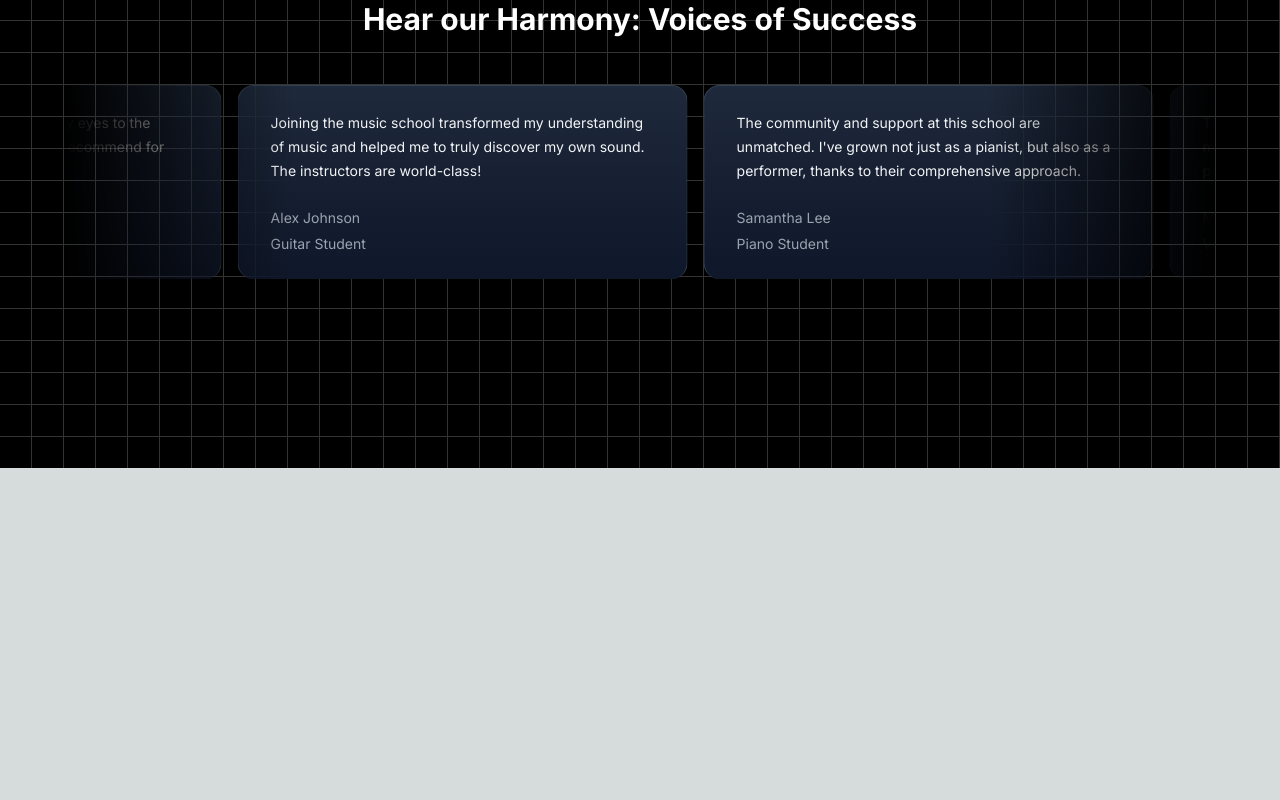
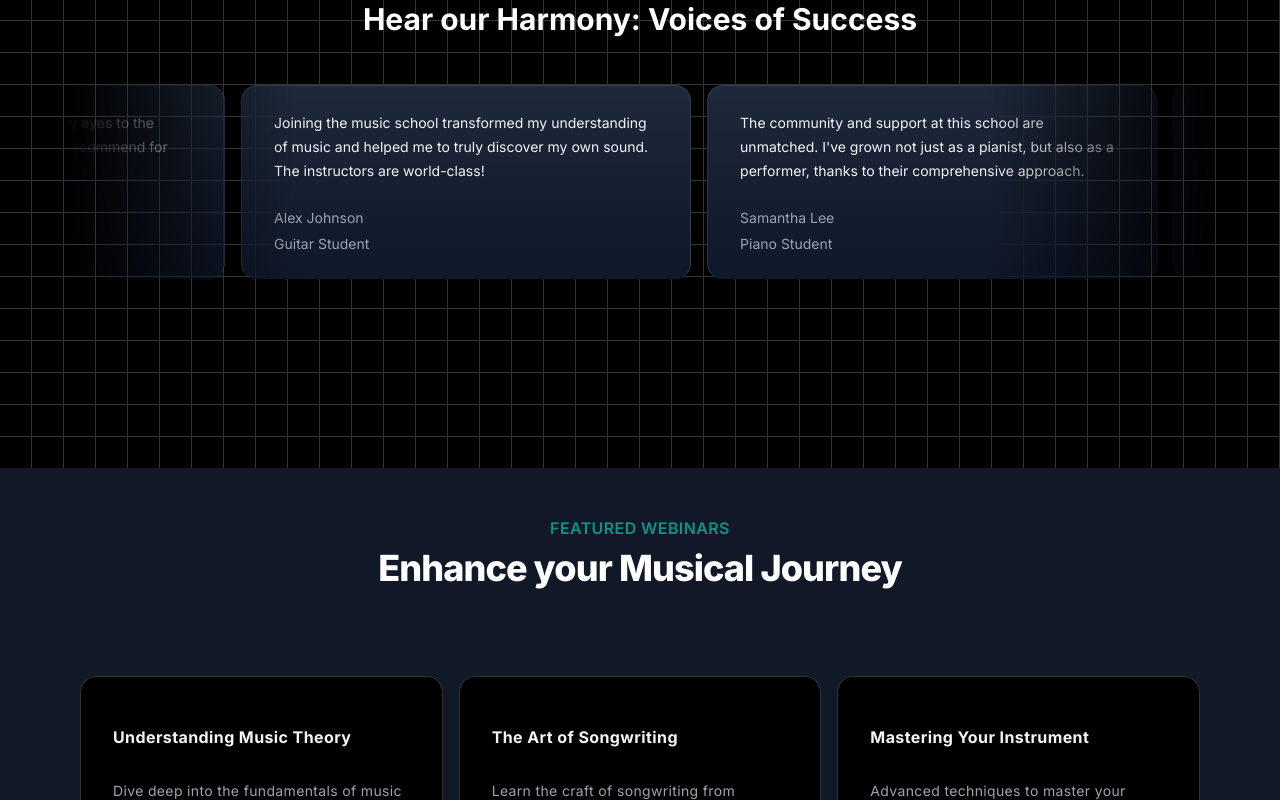
Before and after one commit to piyushagg123/next, a Next.js app: page / in a window 1280 px wide. Shown: the part 2000-2800 px from the top of the page. Before the commit the page ends 2468 px from the top, so only its background shows below. Built offline with nearby package versions, Linux system fonts and the light colour scheme.

Commit message:
upcoming webinars component completed

```diff
--- a/src/app/page.tsx
+++ b/src/app/page.tsx
@@ -3,6 +3,7 @@
 import FeaturedSection from "@/components/FeaturedSection";
 import WhyChooseUs from "@/components/WhyChooseUs";
 import MusicSchoolTestimonials from "@/components/TestimonialCards";
+import UpcomingWebinars from "@/components/UpcomingWebinars";
 
 export default function Home() {
   return (
@@ -11,6 +12,7 @@
       <FeaturedSection />
       <WhyChooseUs />
       <MusicSchoolTestimonials />
+      <UpcomingWebinars />
     </main>
   );
 }
--- /dev/null
+++ b/src/components/UpcomingWebinars.tsx
@@ -0,0 +1,85 @@
+"use client";
+import Link from "next/link";
+import React from "react";
+import { HoverEffect } from "./ui/card-hover-effect";
+
+function UpcomingWebinars() {
+  const featuredWebinars = [
+    {
+      title: "Understanding Music Theory",
+      description:
+        "Dive deep into the fundamentals of music theory and enhance your musical skills.",
+      slug: "understanding-music-theory",
+      isFeatured: true,
+    },
+    {
+      title: "The Art of Songwriting",
+      description:
+        "Learn the craft of songwriting from experienced musicians and songwriters.",
+      slug: "the-art-of-songwriting",
+      isFeatured: true,
+    },
+    {
+      title: "Mastering Your Instrument",
+      description:
+        "Advanced techniques to master your musical instrument of choice.",
+      slug: "mastering-your-instrument",
+      isFeatured: true,
+    },
+    {
+      title: "Music Production Essentials",
+      description:
+        "Get started with music production with this comprehensive overview.",
+      slug: "music-production-essentials",
+      isFeatured: true,
+    },
+    // Added two more webinars
+    {
+      title: "Live Performance Techniques",
+      description:
+        "Enhance your live performance skills with expert tips and strategies.",
+      slug: "live-performance-techniques",
+      isFeatured: true,
+    },
+    {
+      title: "Digital Music Marketing",
+      description:
+        "Learn how to promote your music effectively in the digital age.",
+      slug: "digital-music-marketing",
+      isFeatured: true,
+    },
+  ];
+  return (
+    <div className="p-12 bg-gray-900">
+      <div className="max-w-7xl mx-auto px-4 sm:px-6">
+        <div className="text-center">
+          <h2 className="text-base text-teal-600 font-semibold tracking-wide uppercase">
+            Featured Webinars
+          </h2>
+          <p className="mt-2 text-3xl leading-8 font-extrabold tracking-tight text-white sm:text-4xl">
+            Enhance your Musical Journey
+          </p>
+        </div>
+        <div className="mt-10">
+          <HoverEffect
+            items={featuredWebinars.map((webinar) => ({
+              title: webinar.title,
+              description: webinar.description,
+              link: "/",
+            }))}
+          />
+        </div>
+        <div className="mt-10 text-center">
+          <Link
+            href={"/"}
+            className="px-4 py-2 rounded border border-neutral-600 text-neutral-700 bg-white hover:bg-gray-100 transition duration-200"
+          >
+            View All Webinars
+          </Link>
+        </div>
+      </div>
+    </div>
+  );
+}
+
+export default UpcomingWebinars;
--- /dev/null
+++ b/src/components/ui/card-hover-effect.tsx
@@ -0,0 +1,111 @@
+import { cn } from "@/utils/cn";
+import { AnimatePresence, motion } from "framer-motion";
+import Link from "next/link";
+import { useState } from "react";
+
+export const HoverEffect = ({
+  items,
+  className,
+}: {
+  items: {
+    title: string;
+    description: string;
+    link: string;
+  }[];
+  className?: string;
+}) => {
+  let [hoveredIndex, setHoveredIndex] = useState<number | null>(null);
+
+  return (
+    <div
+      className={cn(
+        "grid grid-cols-1 md:grid-cols-2  lg:grid-cols-3  py-10",
+        className
+      )}
+    >
+      {items.map((item, idx) => (
+        <Link
+          href={item?.link}
+          key={item?.link}
+          className="relative group  block p-2 h-full w-full"
+          onMouseEnter={() => setHoveredIndex(idx)}
+          onMouseLeave={() => setHoveredIndex(null)}
+        >
+          <AnimatePresence>
+            {hoveredIndex === idx && (
+              <motion.span
+                className="absolute inset-0 h-full w-full bg-neutral-200 dark:bg-slate-800/[0.8] block  rounded-3xl"
+                layoutId="hoverBackground"
+                initial={{ opacity: 0 }}
+                animate={{
+                  opacity: 1,
+                  transition: { duration: 0.15 },
+                }}
+                exit={{
+                  opacity: 0,
+                  transition: { duration: 0.15, delay: 0.2 },
+                }}
+              />
+            )}
+          </AnimatePresence>
+          <Card>
+            <CardTitle>{item.title}</CardTitle>
+            <CardDescription>{item.description}</CardDescription>
+          </Card>
+        </Link>
+      ))}
+    </div>
+  );
+};
+
+export const Card = ({
+  className,
+  children,
+}: {
+  className?: string;
+  children: React.ReactNode;
+}) => {
+  return (
+    <div
+      className={cn(
+        "rounded-2xl h-full w-full p-4 overflow-hidden bg-black border border-transparent dark:border-white/[0.2] group-hover:border-slate-700 relative z-20",
+        className
+      )}
+    >
+      <div className="relative z-50">
+        <div className="p-4">{children}</div>
+      </div>
+    </div>
+  );
+};
+export const CardTitle = ({
+  className,
+  children,
+}: {
+  className?: string;
+  children: React.ReactNode;
+}) => {
+  return (
+    <h4 className={cn("text-zinc-100 font-bold tracking-wide mt-4", className)}>
+      {children}
+    </h4>
+  );
+};
+export const CardDescription = ({
+  className,
+  children,
+}: {
+  className?: string;
+  children: React.ReactNode;
+}) => {
+  return (
+    <p
+      className={cn(
+        "mt-8 text-zinc-400 tracking-wide leading-relaxed text-sm",
+        className
+      )}
+    >
+      {children}
+    </p>
+  );
+};
```
